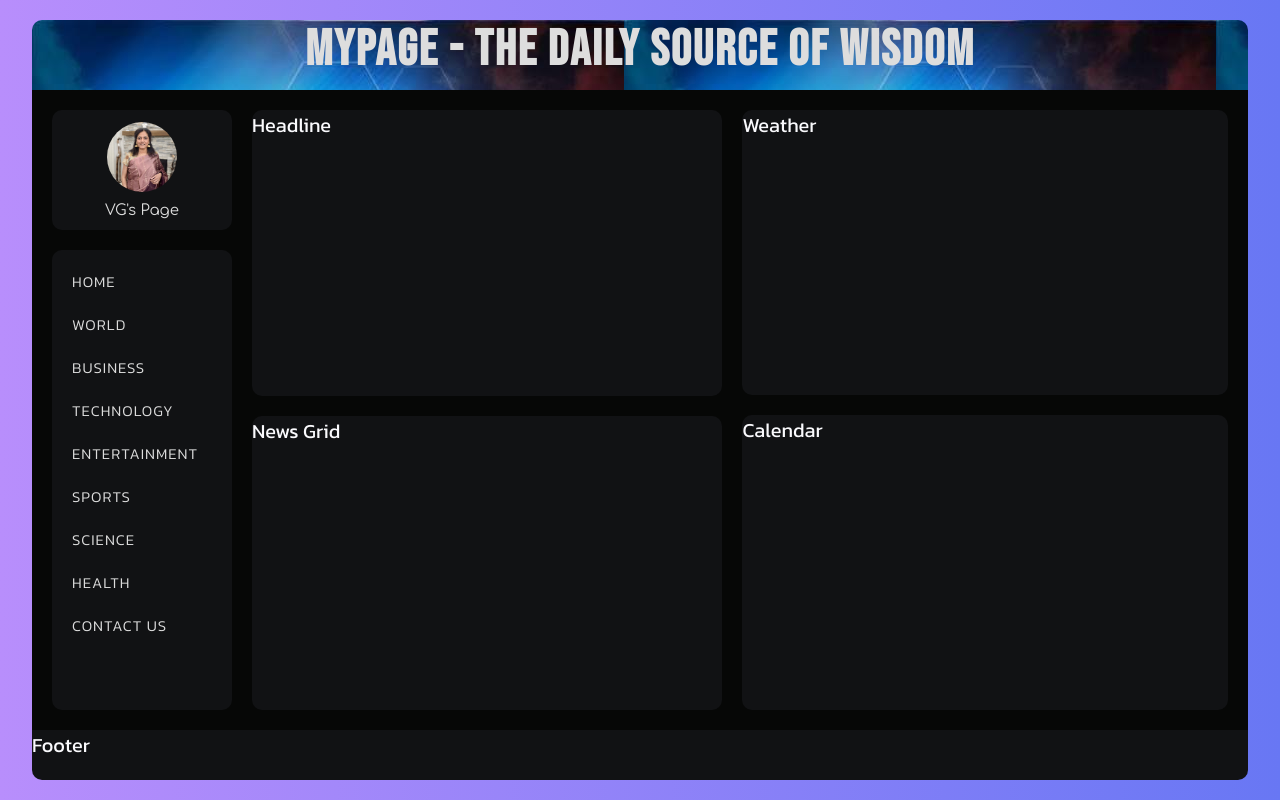
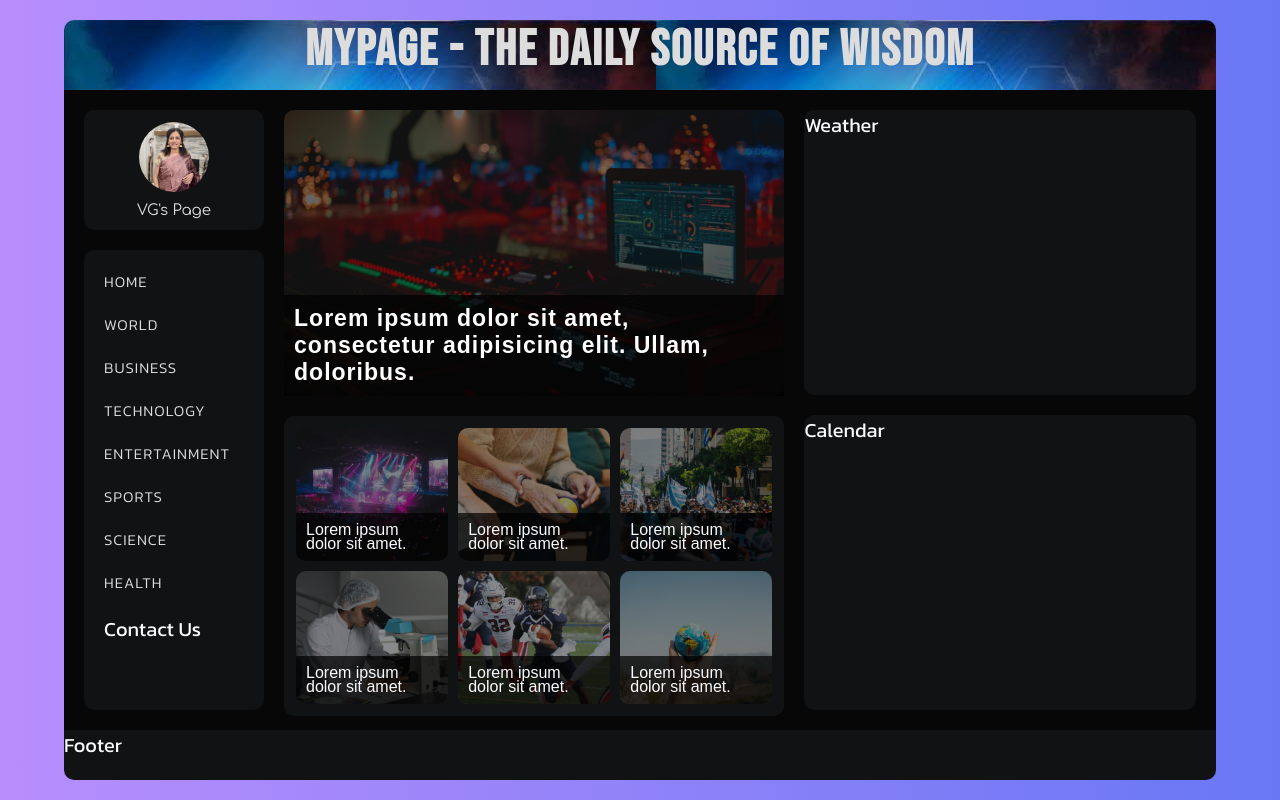
Before and after one commit to Viji-qmofi/react-unit1-News-App-Vijayalakshmi-R, a React (Vite) app in the folder react-news-app/: page / in a window 1280 px wide. Built offline with nearby package versions, Linux system fonts and the light colour scheme.

Commit message:
News-section

```diff
--- a/react-news-app/src/App.jsx
+++ b/react-news-app/src/App.jsx
@@ -1,13 +1,19 @@
 import { useState } from 'react'
+import {Routes, Route} from 'react-router'
 import './App.css'
 import News from './components/News'
+import ContactUs from './components/ContactUs'
+
 
 function App() {
 
   return (
     <div className="container">
       <div className="news-app">
-        <News />
+        <Routes>
+          <Route path="/" element={<News />} />
+          <Route path="/contactus" element={<ContactUs />} />
+        </Routes>
       </div>
     </div>
   )
--- /dev/null
+++ b/react-news-app/src/components/ContactUs.jsx
@@ -0,0 +1,9 @@
+import React from 'react'
+
+const ContactUs = () => {
+  return (
+    <div>Conatct Us</div>
+  )
+}
+
+export default ContactUs
--- a/react-news-app/src/components/News.css
+++ b/react-news-app/src/components/News.css
@@ -56,7 +56,11 @@
       align-items: center;
       row-gap: 1rem;
       cursor: pointer;
+}
 
+.user:hover {
+    transform: scale(1.05);
+    box-shadow: 0 6px 15px rgba(95, 40, 98, 0.3);
 }
 
 .user img {
@@ -105,7 +109,7 @@
 }
 
 .news-section {
-      width: clamp(10rem, 43vw, 40%);
+      width: clamp(12rem, 45cqi, 45%);
       height: 100%;
       border-radius: 1rem;
 }
@@ -116,13 +120,75 @@
       background-color: #111214;
       border-radius: 1rem;
       margin-bottom: 2rem;
+      position: relative;
 }
+
+.headline-title {
+     width: 100%;
+     position: absolute;
+     bottom: 0;
+     left: 0;
+     padding: 1rem 4rem 1rem 1rem;
+     font-family: "Babas Neue", sans-serif;
+     font-size: clamp(1.5rem, 1.8cqi, 3rem);
+     letter-spacing: 0.1rem;
+     color: #fff;
+     background-color: rgba(0,0,0,0.7);
+     border-radius: 0 0 1rem, 1rem;
+}
+
+.headline img{
+      width: 100%;
+      height: 100%;
+      object-fit: cover;
+      border-radius: 1rem;
+      opacity: 0.4;
+}
+
 
 .news-grid {
       width: 100%;
-      height: 49%;
+      height: 50%;
       background-color: #111214;
       border-radius: 1rem;
+      display: grid;
+      grid-template-columns: repeat(3, 1fr);
+      grid-template-rows: repeat(2, 1fr);
+      gap: 1rem;
+      padding: 1.2rem;
+      justify-content: center;
+      align-items: center;
+}
+
+.news-grid-item {
+   width: 100%;
+   height: 100%;
+   min-height: 12rem;
+   border-radius: 1rem;
+   position: relative;
+}
+
+.news-grid-item h3{
+      position: absolute;
+      bottom: 0;
+      left: 0;
+      padding: 1rem 3rem 1rem 1rem;
+      font-size: 1.6rem;
+      font-weight: 300;
+      font-family: "Babas Neue", sans-serif;
+      line-height: 1.4rem;
+      background-color: rgba(0, 0, 0, 0.7);
+      width: 100%;
+      border-radius: 0 0 1rem 1rem;
+}
+
+.news-grid-item img{
+      width: 100%;
+      height: 100%;
+      display: block;
+      object-fit: cover;
+      border-radius: 1rem;
+      opacity: 0.5;
 }
 
 .weather-calendar {
--- a/react-news-app/src/components/News.jsx
+++ b/react-news-app/src/components/News.jsx
@@ -1,8 +1,16 @@
 import React from 'react'
+import {Link} from 'react-router'
+import './News.css'
 import Weather from './Weather'
 import Calendar from './Calendar'
-import './News.css'
 import userImg from '../assets/images/Viji_Profile.jpg'
+import techImg from '../assets/images/tech.jpg'
+import entertainmentImg from '../assets/images/entertainment.jpg'
+import healthImg from '../assets/images/health.jpg'
+import nationImg from '../assets/images/nation.jpg'
+import scienceImg from '../assets/images/science.jpg'
+import sportsImg from '../assets/images/sports.jpg'
+import worldImg from '../assets/images/world.jpg'
 
 const News = () => {
   return (
@@ -26,16 +34,62 @@ const News = () => {
                         <a href="#" className='nav-link'>Sports</a>
                         <a href="#" className='nav-link'>Science</a>
                         <a href="#" className='nav-link'>Health</a>
-                        <a href="#" className='nav-link'>Contact Us</a>
-
+                        <Link to = {"/contactus"}>Contact Us</Link>
                     </div>
 
                   </nav>
 
             </div>
             <div className="news-section">
-                  <div className="headline">Headline</div>
-                  <div className="news-grid">News Grid</div>
+                  <div className="headline">
+                        <img src={techImg} alt="Headline Image" />
+                        <h2 className="headline-title">
+                              Lorem ipsum dolor sit amet, consectetur adipisicing elit. Ullam, doloribus.
+                        </h2>
+                  </div>
+                  <div className="news-grid">
+                        <div className="news-grid-item">
+                              <img src={entertainmentImg} alt="News Image" />
+                              <h3>
+                                    Lorem ipsum dolor sit amet.
+                              </h3>
+                        </div>
+
+                        <div className="news-grid-item">
+                              <img src={healthImg} alt="News Image" />
+                              <h3>
+                                    Lorem ipsum dolor sit amet.
+                              </h3>
+                        </div>
+
+                        <div className="news-grid-item">
+                              <img src={nationImg} alt="News Image" />
+                              <h3>
+                                    Lorem ipsum dolor sit amet.
+                              </h3>
+                        </div>
+
+                        <div className="news-grid-item">
+                              <img src={scienceImg} alt="News Image" />
+                              <h3>
+                                    Lorem ipsum dolor sit amet.
+                              </h3>
+                        </div>
+
+                        <div className="news-grid-item">
+                              <img src={sportsImg} alt="News Image" />
+                              <h3>
+                                    Lorem ipsum dolor sit amet.
+                              </h3>
+                        </div>
+
+                        <div className="news-grid-item">
+                              <img src={worldImg} alt="News Image" />
+                              <h3>
+                                    Lorem ipsum dolor sit amet.
+                              </h3>
+                        </div>
+                  </div>
             </div>
             <div className="weather-calendar">
                   <Weather />
--- a/react-news-app/src/index.css
+++ b/react-news-app/src/index.css
@@ -23,7 +23,7 @@ html{
 }
 
 .news-app{
-  width: 95vw;
+  width: 90vw;
   height: 95vmin;
   border-radius: 2rem;
   background-color: #060706;
```
